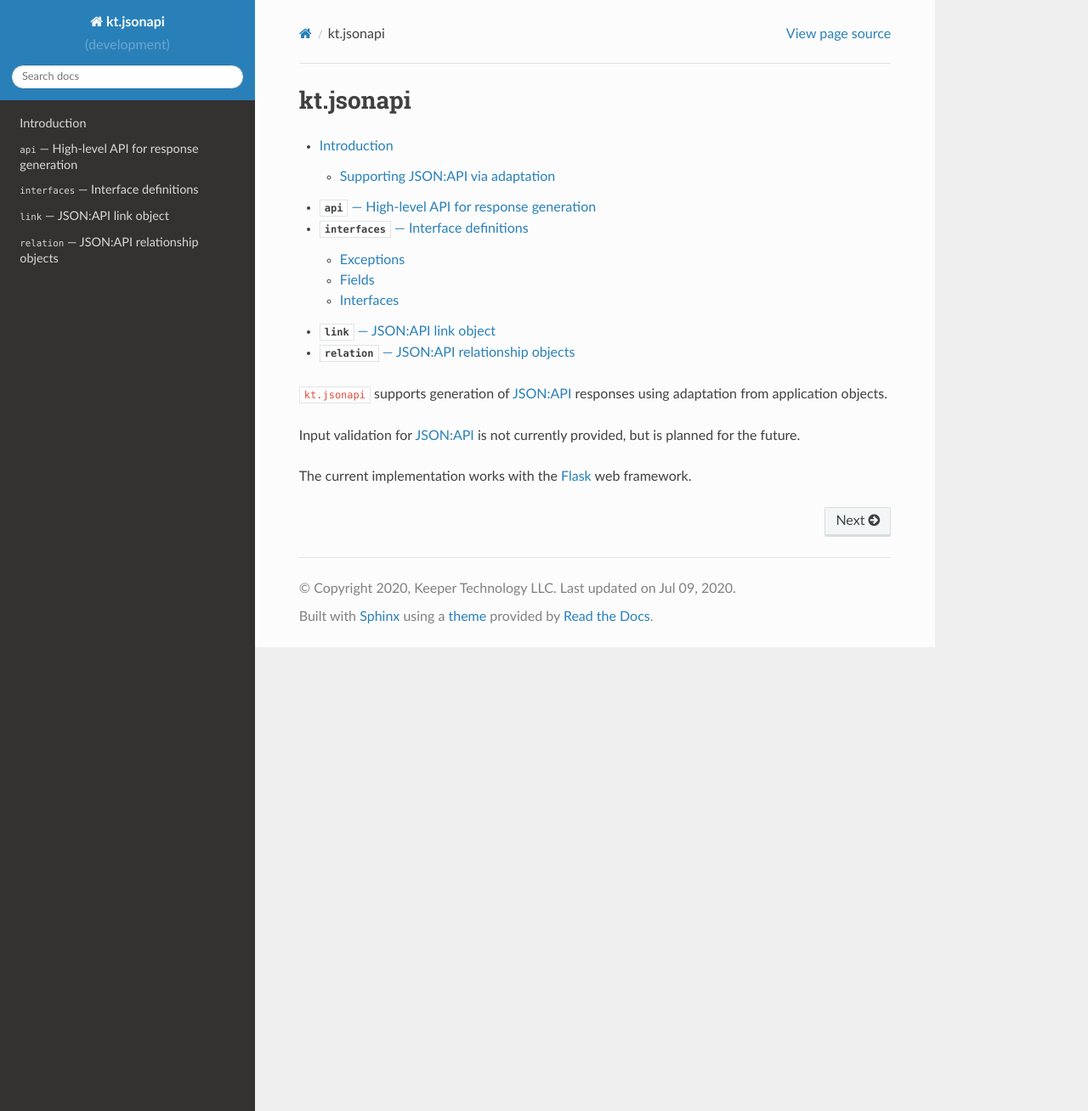
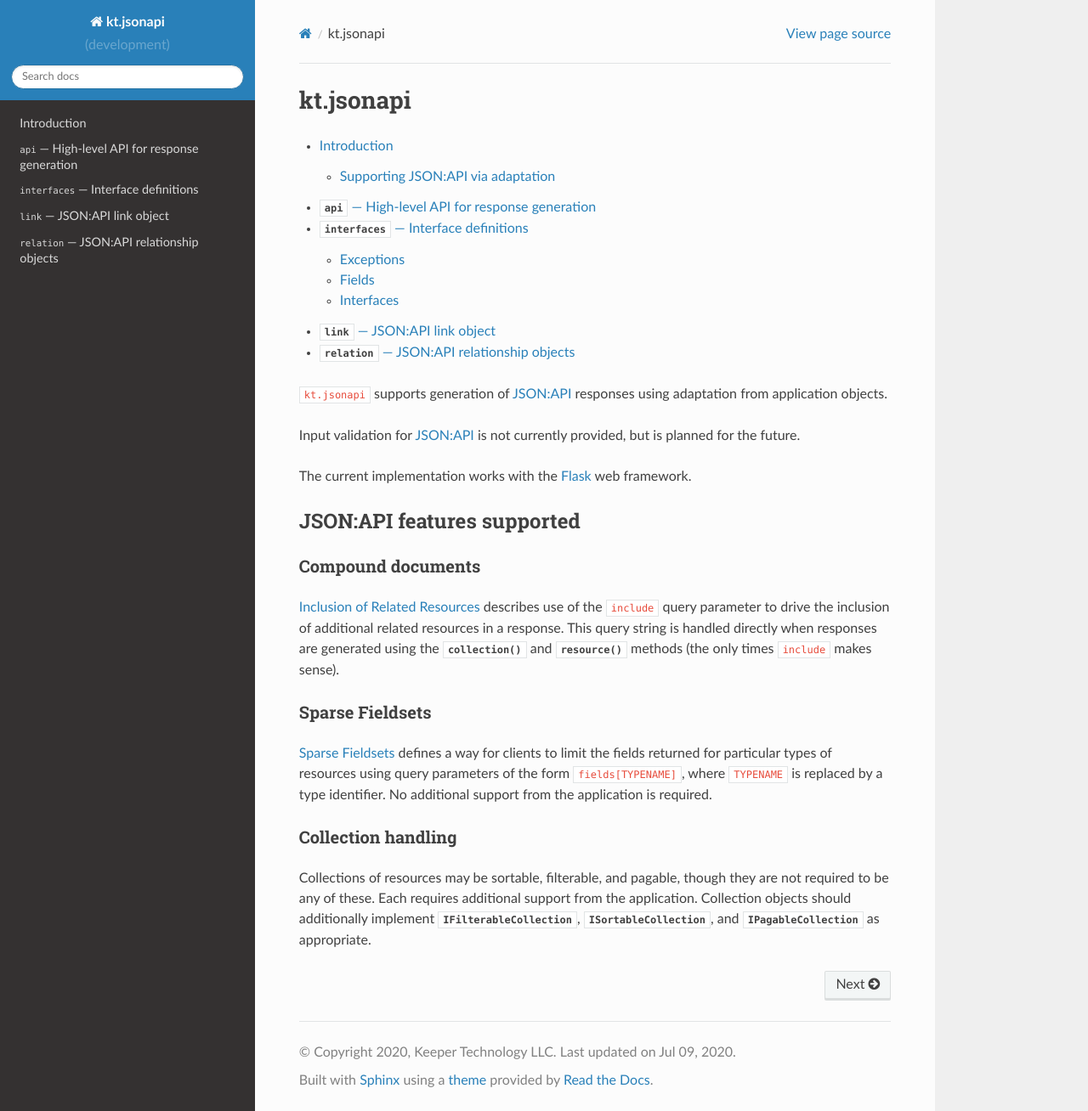
Before and after one commit to keepertech/kt.jsonapi, a Sphinx documentation site: the page built from docs/index.rst, in a window 1280 px wide and 1308 px high. Shown: the whole window at 85% size. Built offline with Sphinx 7.4.7 and the Read the Docs theme 2.0.0, drawn with Linux system fonts in a browser that asks for light colours.

Commit message:
document json:api features implemented

```diff
--- a/docs/index.rst
+++ b/docs/index.rst
@@ -20,8 +20,49 @@ planned for the future.
 The current implementation works with the Flask_ web framework.
 
 
+JSON:API features supported
+---------------------------
+
+Compound documents
+~~~~~~~~~~~~~~~~~~
+
+`Inclusion of Related Resources`_ describes use of the ``include`` query
+parameter to drive the inclusion of additional related resources in a
+response.  This query string is handled directly when responses are
+generated using the :meth:`~kt.jsonapi.api.Context.collection` and
+:meth:`~kt.jsonapi.api.Context.resource` methods (the only times
+``include`` makes sense).
+
+
+Sparse Fieldsets
+~~~~~~~~~~~~~~~~
+
+`Sparse Fieldsets`_ defines a way for clients to limit the fields
+returned for particular types of resources using query parameters of the
+form ``fields[TYPENAME]``, where ``TYPENAME`` is replaced by a type
+identifier.  No additional support from the application is required.
+
+
+Collection handling
+~~~~~~~~~~~~~~~~~~~
+
+Collections of resources may be sortable, filterable, and pagable,
+though they are not required to be any of these.  Each requires
+additional support from the application.  Collection objects should
+additionally implement
+:class:`~kt.jsonapi.interfaces.IFilterableCollection`,
+:class:`~kt.jsonapi.interfaces.ISortableCollection`, and
+:class:`~kt.jsonapi.interfaces.IPagableCollection` as appropriate.
+
+
 .. _Flask:
    https://flask.palletsprojects.com/
 
+.. _Inclusion of Related Resources:
+   https://jsonapi.org/format/#fetching-includes
+
 .. _JSON\:API:
    https://jsonapi.org/
+
+.. _Sparse Fieldsets:
+   https://jsonapi.org/format/#fetching-sparse-fieldsets
--- a/docs/introduction.rst
+++ b/docs/introduction.rst
@@ -274,8 +274,8 @@ parameters defined by the JSON:API specification and provides a small
 number of methods to generate responses;
 :meth:`~kt.jsonapi.api.Context.resource` is the method to generate a
 response with a single resource as the primary data.  Additional methods
-are provided to generate responses containing a relationship or
-collection as primary data.
+are provided on the :class:`~kt.jsonapi.api.Context` object to generate
+responses containing a relationship or collection as primary data.
 
 
 .. _Abstract Base Classes:
```
